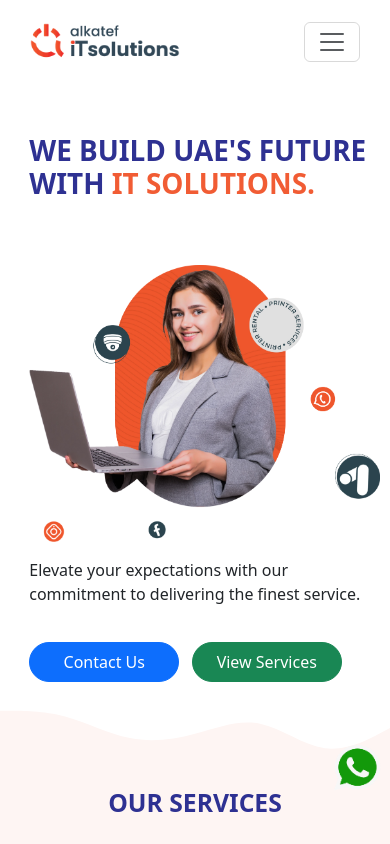
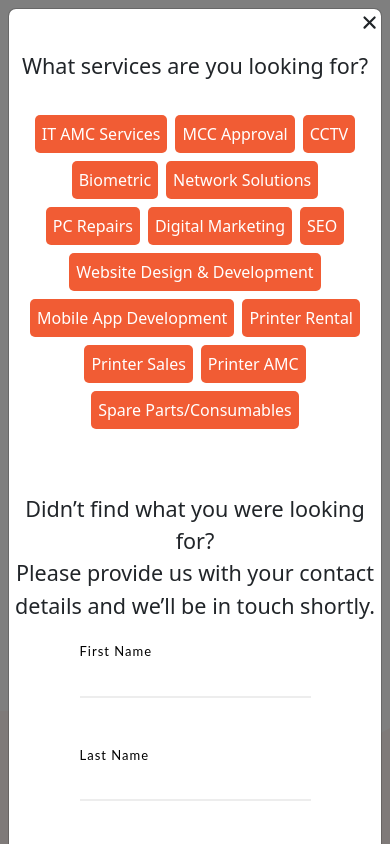
Before and after one commit to alkatefIT/NextItsolutions4u, a Next.js app: page / in a window 390 px wide. Shown: the top 844 px of the page. Built offline with nearby package versions, Linux system fonts and the light colour scheme.

Commit message:
form modal updated

```diff
--- a/src/app/HomePage.js
+++ b/src/app/HomePage.js
@@ -1,13 +1,24 @@
 "use client";
 
+import FormModal from "@/components/FormModal/FormModal";
 import dynamic from "next/dynamic";
+import { useState } from "react";
 
 // Lazy load HomeView (won't be pre-rendered on the server)
 const HomeView = dynamic(() => import("./home/HomeView"), { ssr: false });
 
 export default function HomePage() {
+  const [show, setShow] = useState(false);
+
+  const handleClose = () => setShow(false);
+  const handleShow = () => setShow(true);
   return (
     <div>
+      <FormModal
+        handleClose={handleClose}
+        handleShow={handleShow}
+        show={show}
+      />
       <HomeView />
     </div>
   );
--- a/src/app/layout.js
+++ b/src/app/layout.js
@@ -2,6 +2,7 @@ import Navbar from "../components/Navbar/Navbar";
 import "./globals.css";
 import Footer from "../components/Footer/Footer";
 import Whatsapp from "@/components/whatsapp/Whatsapp";
+
 
 export const metadata = {
   title:
@@ -17,7 +18,12 @@ export const metadata = {
   },
 };
 
+
+
 export default function RootLayout({ children }) {
+
+
+
   return (
     <html lang="en">
       <body>
--- /dev/null
+++ b/src/components/FormModal/FormModal.css
@@ -0,0 +1,77 @@
+.modal-services{
+    height: auto;
+    width: auto;
+    background-color:rgb(241,92,52);
+    color: white;
+    padding: 7px;
+    border-radius: 5px;
+}
+.modal-close:hover{
+    background-color: red;
+    color: white;
+    border-top-right-radius: 5px;
+}
+.modal-button{
+    display: flex;
+    justify-content: center;
+    align-items: center;
+}
+.modal-button Button{
+
+    height: 50px;
+    width: 200px;
+}
+.modal{
+
+    border-radius: 0!important;
+}
+.custom-modal{
+    max-width: 50%;
+}
+@media screen and (max-width:991px) {
+    .custom-modal{
+        max-width: 100%;
+    }
+}
+
+
+h2, h3, label, button {
+  font-family: 'Lato', sans-serif;
+}
+form {
+  padding:20px 0 0 0;
+}
+label {
+  display: block;
+  font-size: 13px;
+  letter-spacing: 1px;
+  color: #000000;
+}
+.form-modal input {
+  display: block;
+  padding: 5px 0;
+  width: 100%;
+  border: none;
+  border-bottom: 2px solid #EDEDED;
+  outline: none;
+  background: transparent;
+  &:focus {
+    transition: border-color .25s;
+    border-color:#1e83ec;
+  }
+}
+.form-modal textarea {
+  display: block;
+  padding: 5px 0;
+  margin-bottom: 35px;
+  width: 100%;
+  border: none;
+  border-bottom: 2px solid #EDEDED;
+  outline: none;
+  background: transparent;
+  resize: none;
+  &:focus {
+    transition: border-color .25s;
+    border-color:#1e83ec;
+  }
+}
--- /dev/null
+++ b/src/components/FormModal/FormModal.jsx
@@ -0,0 +1,109 @@
+"use client";
+
+import React, { useEffect, useRef } from "react";
+import Button from "react-bootstrap/Button";
+import Modal from "react-bootstrap/Modal";
+import "./FormModal.css";
+import { IoClose } from "react-icons/io5";
+import emailjs from "@emailjs/browser";
+
+const FormModal = ({ handleClose, handleShow, show }) => {
+  const form = useRef(null);
+
+
+
+  const sendEmail = (e) => {
+    e.preventDefault();
+    if (!form.current) return;
+
+    emailjs.sendForm(
+      process.env.NEXT_PUBLIC_EMAILJS_SERVICE_ID,
+      process.env.NEXT_PUBLIC_EMAILJS_TEMPLATE_ID,
+      form.current,
+      process.env.NEXT_PUBLIC_EMAILJS_PUBLIC_KEY
+    )
+    .then(() => {
+      console.log("Email sent successfully");
+      form.current.reset();
+    })
+    .catch((error) => console.error("Email sending failed", error));
+  };
+
+  useEffect(() => {
+    const modalShownBefore = localStorage.getItem("modalShown");
+    if (!modalShownBefore) {
+      handleShow();
+      localStorage.setItem("modalShown", "true");
+    }
+  }, []);
+
+  return (
+    <div>
+      <Modal dialogClassName="custom-modal" show={show} onHide={handleClose}>
+        <div className="modal-close ms-auto">
+          <IoClose className="fs-3" onClick={handleClose} />
+        </div>
+
+        <Modal.Title className="text-center mt-3">
+          What services are you looking for?
+        </Modal.Title>
+
+        <Modal.Body>
+          <div className="d-flex flex-wrap justify-content-center gap-2 mt-3">
+            {[
+              "IT AMC Services", "MCC Approval", "CCTV", "Biometric",
+              "Network Solutions", "PC Repairs", "Digital Marketing",
+              "SEO", "Website Design & Development", "Mobile App Development",
+              "Printer Rental", "Printer Sales", "Printer AMC",
+              "Spare Parts/Consumables"
+            ].map((service, index) => (
+              <div key={index} className="modal-services">{service}</div>
+            ))}
+          </div>
+        </Modal.Body>
+
+        <Modal.Title className="text-center mt-5">
+          Didn’t find what you were looking for? <br />
+          Please provide us with your contact details and we’ll be in touch shortly.
+        </Modal.Title>
+
+        <Modal.Body>
+          <section id="contact">
+            <div className="container">
+              <main>
+                <form
+                  className="d-flex flex-column justify-content-center p-1"
+                  ref={form}
+                  onSubmit={sendEmail}
+                >
+                  <div className="form-modal d-flex flex-wrap justify-content-center gap-5">
+                    {[
+                      { label: "First Name", name: "firstName", type: "text" },
+                      { label: "Last Name", name: "lastName", type: "text" },
+                      { label: "Company Name", name: "company", type: "text" },
+                      { label: "Email", name: "email", type: "email" },
+                      { label: "Mobile Number", name: "mobile", type: "tel" }
+                    ].map(({ label, name, type }) => (
+                      <div key={name} className="input">
+                        <label htmlFor={name}>{label}</label>
+                        <input type={type} name={name} id={name} required />
+                      </div>
+                    ))}
+                  </div>
+
+                  <div className="modal-button">
+                    <Button className="mt-5" type="submit" variant="success">
+                      Submit
+                    </Button>
+                  </div>
+                </form>
+              </main>
+            </div>
+          </section>
+        </Modal.Body>
+      </Modal>
+    </div>
+  );
+};
+
+export default FormModal;
```
Also changed, not shown: src/app/services/Services.jsx (+7 -7 lines), 1 other file (tests, documents, lock files or other folders).
